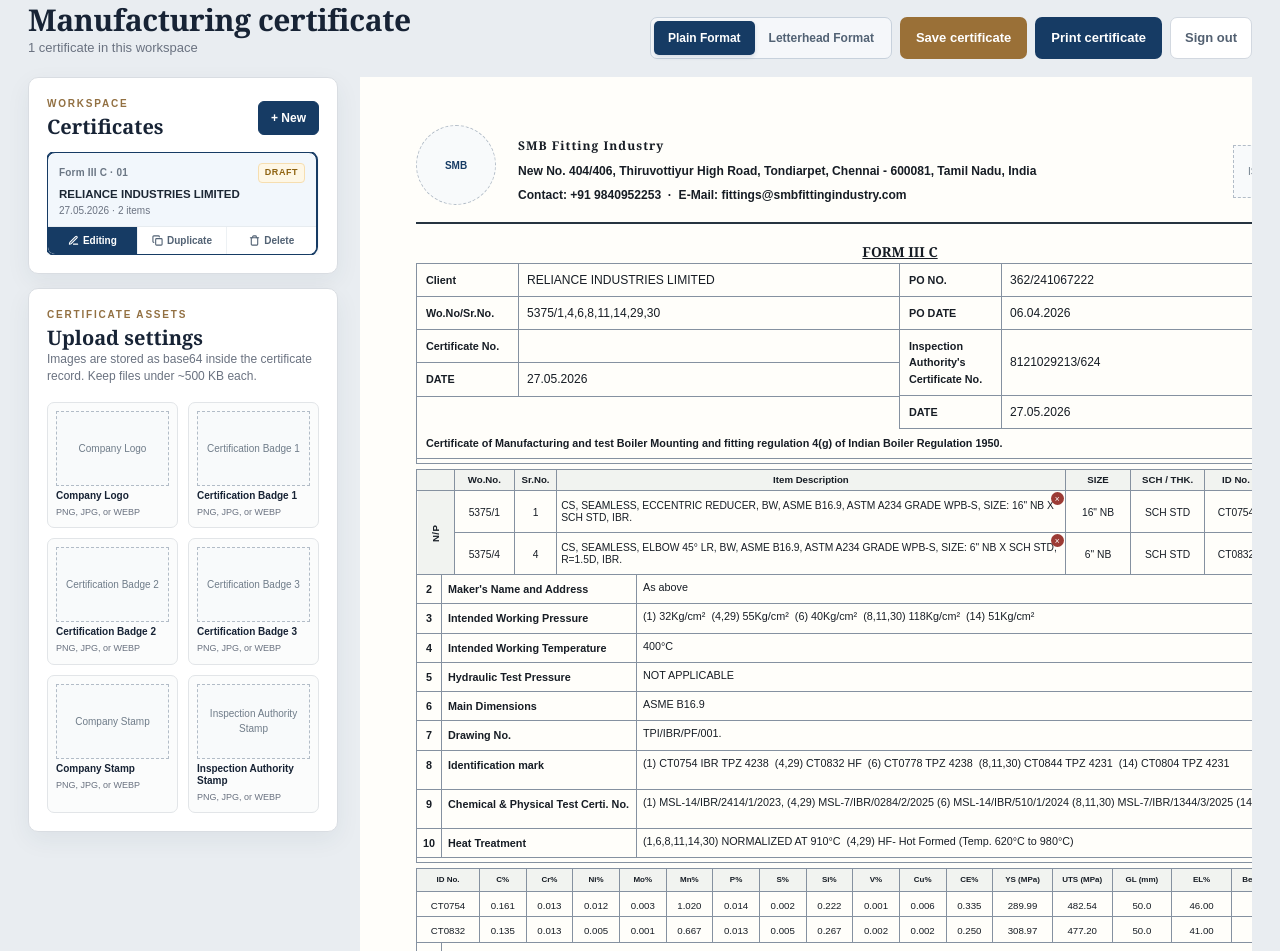
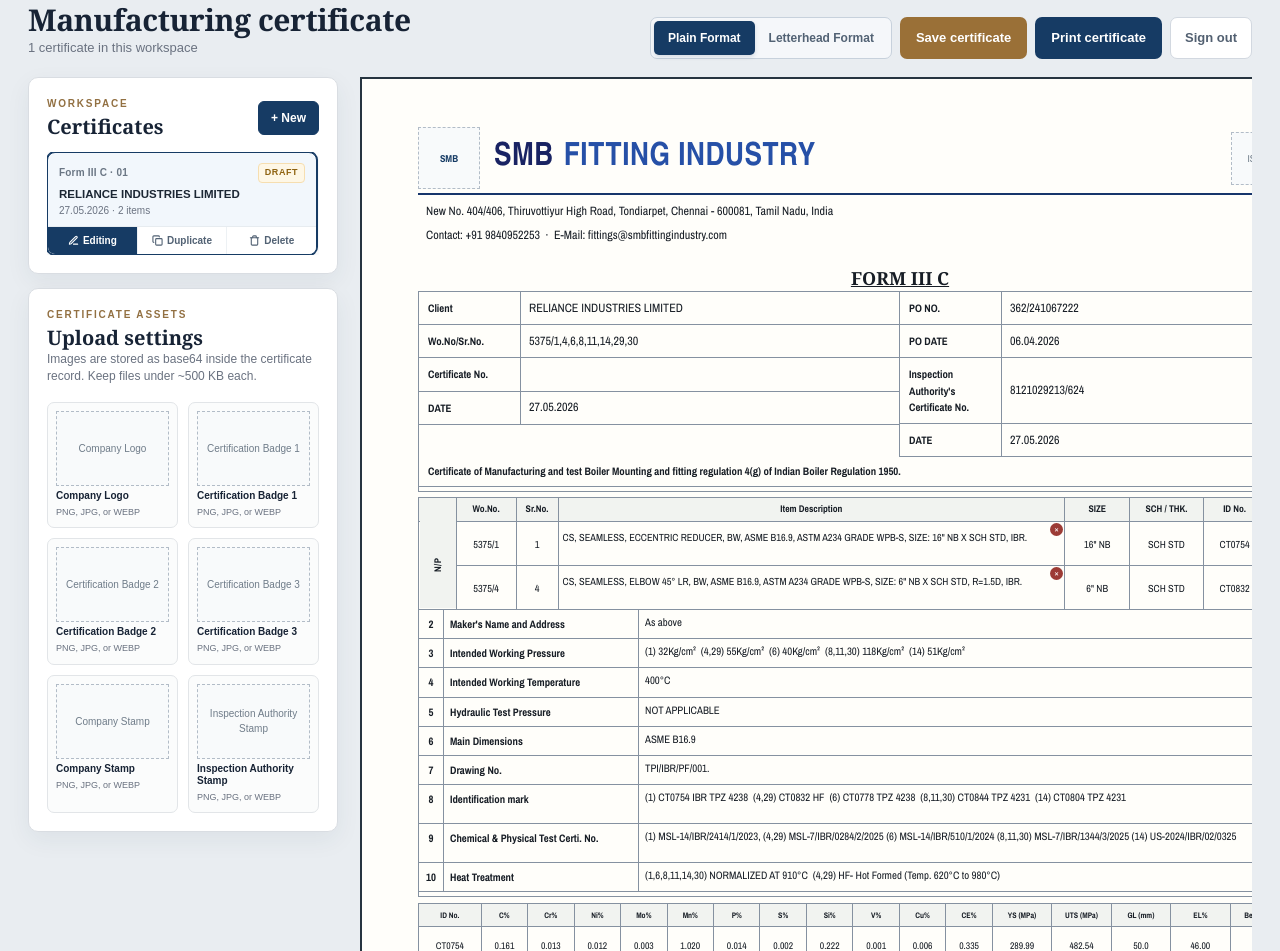
Before and after one commit to Mohammed-Burhani/smb-certifications, a Next.js app: page / in a window 1280 px wide. Shown: the part 41-992 px from the top of the page. Built offline with nearby package versions, Linux system fonts and the light colour scheme; no server answers; the database is empty.

Commit message:
Fixed Final format

```diff
--- a/app/certificate/CertificateBuilder.tsx
+++ b/app/certificate/CertificateBuilder.tsx
@@ -27,15 +27,6 @@
 
 type CertificateRecord = { id: string; draft: CertificateDraft; savedAt?: string };
 
-// Letterhead clearance: pre-printed stationery has a header band that ends
-// around 32mm down the page, which the Letterhead format keeps clear. Kept in
-// sync with --lh-top / --lh-bottom in globals.css.
-const LETTERHEAD_TOP_MM = 32;
-const LETTERHEAD_BOTTOM_MM = 0;
-// A4 minus the @page margins declared in globals.css (2mm top + 2mm bottom),
-// with a small safety margin for printers that round the printable area down.
-const PRINTABLE_HEIGHT_MM = 291;
-const MM_PER_PX = 25.4 / 96;
 
 // ─── Default / seed data ─────────────────────────────────────────────────────
 
@@ -332,33 +323,6 @@
   const hasHydrated = useRef(false);
   const queryClient = useQueryClient();
 
-  // Chrome evaluates print media queries during `beforeprint`, so the sheet can
-  // be measured exactly as it will be printed. If the content runs past one
-  // page, shrink just the body (the letterhead paddings are divided by the same
-  // factor in CSS, so the cleared bands keep their real size).
-  useEffect(() => {
-    const fit = () => {
-      const sheet = document.querySelector<HTMLElement>(".certificate-sheet.minimal-format");
-      if (!sheet) return;
-      sheet.style.setProperty("--sheet-scale", "1");
-      const bands = LETTERHEAD_TOP_MM + LETTERHEAD_BOTTOM_MM;
-      const body = sheet.getBoundingClientRect().height * MM_PER_PX - bands;
-      const room = PRINTABLE_HEIGHT_MM - bands;
-      if (body <= 0 || room <= 0) return;
-      sheet.style.setProperty("--sheet-scale", String(Math.max(0.5, Math.min(1, room / body))));
-    };
-    const reset = () => {
-      document
-        .querySelector<HTMLElement>(".certificate-sheet.minimal-format")
-        ?.style.setProperty("--sheet-scale", "1");
-    };
-    window.addEventListener("beforeprint", fit);
-    window.addEventListener("afterprint", reset);
-    return () => {
-      window.removeEventListener("beforeprint", fit);
-      window.removeEventListener("afterprint", reset);
-    };
-  }, []);
 
 
   useEffect(() => {
@@ -722,10 +686,11 @@
               <>
                 <header className="certificate-header">
                   <ImageSlot src={mergedImages.logo} label="SMB" compact />
-                  <div className="company-block">
-                    <Field value={draft.company.name}    onChange={(v) => setCompany("name", v)}    className="company-name"  label="Company name" />
-                    <Field value={draft.company.address} onChange={(v) => setCompany("address", v)} className="centered-line" label="Company address" />
-                    <Field value={draft.company.contact} onChange={(v) => setCompany("contact", v)} className="centered-line" label="Company contact" />
+                  {/* Fixed wordmark, not editable: it is the company's mark, not
+                      certificate data. Two-tone like the letterhead. */}
+                  <div className="company-name">
+                    <span className="company-name-mark">SMB</span>
+                    <span className="company-name-rest">Fitting Industry</span>
                   </div>
                   <div className="badges">
                     <ImageSlot src={mergedImages.badge1} label="ISO"  compact />
@@ -735,6 +700,11 @@
                 </header>
 
                 <div className="rule" />
+
+                <div className="company-block">
+                  <Field value={draft.company.address} onChange={(v) => setCompany("address", v)} className="centered-line" label="Company address" />
+                  <Field value={draft.company.contact} onChange={(v) => setCompany("contact", v)} className="centered-line" label="Company contact" />
+                </div>
               </>
             )}
 
--- a/app/globals.css
+++ b/app/globals.css
@@ -458,50 +458,76 @@
   padding: 48px 56px 32px;
   background: var(--paper);
   box-shadow: 0 12px 36px #243c5528;
-  font-family: Arial, Helvetica, sans-serif;
+  border: 2px solid #263440;
+  font-family: var(--font-archivo-narrow), Arial, Helvetica, sans-serif;
   color: #171d25;
   display: flex;
   flex-direction: column;
 }
+/* Letterhead header: logo + wordmark left, certification badges right, blue
+   rule under, address lines left-aligned below it. */
 .certificate-header {
-  display: grid;
-  grid-template-columns: auto 1fr auto;
-  min-height: 92px;
+  display: flex;
   align-items: center;
+  justify-content: space-between;
+  min-height: 62px;
   gap: 14px;
 }
 .certificate-header > .image-slot {
-  justify-self: start;
-  align-self: start;
-  width: 80px;
-  height: 80px;
-  border-radius: 50%;
+  flex: 0 0 auto;
+  width: 62px;
+  height: 62px;
+  border-radius: 0;
   font-weight: 800;
   color: var(--blue);
 }
 .company-block {
   text-align: left;
   min-width: 0;
-}
+  padding-top: 4px;
+}
+/* Wordmark sampled from the letterhead PDF: "SMB" #192363, the rest #2650A7,
+   heavy condensed sans, ~32pt. */
 .company-name {
-  display: block;
-  width: 100%;
+  flex: 1 1 auto;
+  min-width: 0;
+  display: flex;
+  align-items: baseline;
+  gap: 10px;
+  font:
+    800 32px/1 "Arial Narrow", Arial, Helvetica, sans-serif;
+  letter-spacing: 0.5px;
+  text-transform: uppercase;
+}
+.company-name .company-name-mark,
+.company-name .company-name-rest {
+  font: inherit;
+  letter-spacing: inherit;
+  text-transform: inherit;
   text-align: left;
-  font:
-    700 48.2px/1 Georgia,
-    serif;
-  letter-spacing: 1px;
-  color: #182635;
+  padding: 0;
+  width: auto;
+  min-width: 0;
+}
+.company-name .company-name-mark {
+  flex: 0 0 auto;
+  color: #192363;
+}
+.company-name .company-name-rest {
+  flex: 0 1 auto;
+  color: #2650a7;
 }
 .centered-line {
   display: block;
   width: 100%;
   text-align: left;
-  font-size: 12.6px;
-  font-weight: 600;
+  font-size: 12px;
+  font-weight: 400;
+  color: #151616;
+  line-height: 1.5;
 }
 .badges {
-  justify-self: end;
+  flex: 0 0 auto;
   display: flex;
   align-items: center;
   justify-content: end;
@@ -518,14 +544,14 @@
   letter-spacing: -4px;
 }
 .rule {
-  border-top: 2px solid #263440;
-  margin-top: 5px;
+  border-top: 2px solid #17356b;
+  margin-top: 4px;
 }
 .form-title {
   margin: 21px 0 4px;
   text-align: center;
   font:
-    700 13.8px/1 Georgia,
+    700 18px/1 Georgia,
     serif;
   text-decoration: underline;
 }
@@ -612,7 +638,7 @@
 .certificate-table th,
 .certificate-table td {
   border: 1px solid var(--line);
-  padding: 0;
+  padding: 4px 0;
   vertical-align: middle;
   word-wrap: break-word;
   overflow-wrap: break-word;
@@ -921,7 +947,9 @@
 @media print {
   @page {
     size: A4 portrait;
-    margin: 2mm 8mm;
+    /* 2mm top/bottom fell inside the printer's unprintable strip, so the
+       sheet's own 2px outline was clipped away. 7mm clears it on all sides. */
+    margin: 4mm 5mm;
   }
   html,
   body {
@@ -957,16 +985,30 @@
     padding: 0 !important;
     margin: 0 !important;
   }
+  .certificate-sheet:not(.minimal-format) {
+    /* Measured with headless Chrome print-to-pdf: the content is ~4% taller
+       than one A4 page, which put the footer on a second sheet. 0.94 fits with
+       margin (1 page at 0.95, 2 pages at 0.97). */
+    zoom: 0.87 !important;
+  }
   .certificate-sheet {
-    width: 100% !important;
-    max-width: 100% !important;
+    /* width:100% would fill the page box and swallow the margin below, leaving
+       the outline hard against the paper edge. */
+    width: auto !important;
+    max-width: none !important;
+    /* 285mm assumed the printer gives back the full A4 minus the 2mm @page
+       margin. It does not: the footer is pushed past the real printable area
+       and lands on a second sheet. 262mm keeps the footer bottom-anchored with
+       room to spare on printers that reserve ~10mm. */
     min-height: 285mm !important;
     height: auto !important;
     box-sizing: border-box !important;
     padding: 4px 40px 4px !important;
-    margin: 0 auto !important;
+    /* The sheet keeps its own 5mm gutter so the outline stays visible even when
+       the print dialog's Margins setting is "None" and @page is ignored. */
+    margin: 5mm !important;
     box-shadow: none !important;
-    border: none !important;
+    border: 2px solid #263440 !important;
     page-break-inside: avoid !important;
     break-inside: avoid !important;
     page-break-after: avoid !important;
@@ -991,19 +1033,45 @@
     gap: 6px !important;
   }
   .certificate-header > .image-slot {
-    width: 72px !important;
-    height: 72px !important;
+    width: 66px !important;
+    height: 26px !important;
     align-self: start !important;
   }
   .company-name {
-    font-size: 26px !important;
+    display: flex !important;
+    align-items: baseline !important;
+    gap: 8px !important;
+    font-size: 39px !important;
+    font-family: "Arial Narrow", Arial, Helvetica, sans-serif !important;
+    font-weight: 800 !important;
+    letter-spacing: 0.3px !important;
+  }
+  .company-name .company-name-mark,
+  .company-name .company-name-rest {
+    font-size: 39px !important;
+    font-family: "Arial Narrow", Arial, Helvetica, sans-serif !important;
+    font-weight: 800 !important;
+    line-height: 1 !important;
+    padding: 0 !important;
+  }
+  .company-name .company-name-mark {
+    color: #192363 !important;
+  }
+  .company-name .company-name-rest {
+    color: #2650a7 !important;
   }
   .centered-line {
-    font-size: 9.8px !important;
+    font-size: 12px !important;
+    font-weight: 400 !important;
+    color: #1c1c1c !important;
+    line-height: 1.4 !important;
+  }
+  .company-block {
+    padding-top: 3px !important;
   }
   .badges .image-slot {
-    width: 36px !important;
-    height: 42px !important;
+    width: 52px !important;
+    height: 40px !important;
   }
   .ce-mark {
     font-size: 23px !important;
@@ -1013,29 +1081,29 @@
   }
   .form-title {
     margin: 2px 0 1px !important;
-    font-size: 12.1px !important;
+    font-size: 20px !important;
   }
   .metadata-table {
-    font-size: 12.3px !important;
+    font-size: 10.9px !important;
   }
   .meta-row {
-    min-height: 14px !important;
+    min-height: 12px !important;
   }
   .meta-row b {
+    font-size: 10.1px !important;
+    padding: 2px 4px !important;
+  }
+  .meta-regulation .certificate-input {
+    font-size: 10.1px !important;
+    padding: 2px 4px !important;
+  }
+  .item-caption {
     font-size: 11.6px !important;
-    padding: 2px 4px !important;
-  }
-  .meta-regulation .certificate-input {
-    font-size: 11.6px !important;
-    padding: 2px 4px !important;
-  }
-  .item-caption {
-    font-size: 13.2px !important;
     padding: 1px !important;
   }
   .item-table th {
-    height: 14px !important;
-    font-size: 10.9px !important;
+    height: 11px !important;
+    font-size: 9.7px !important;
   }
   .item-table th:nth-child(1) {
     width: 3.9% !important;
@@ -1074,83 +1142,90 @@
     width: 6.4% !important;
   }
   .item-table tbody tr {
-    height: 21px !important;
+    height: 17px !important;
   }
   .item-table td {
-    padding: 0 !important;
+    padding: 2px 0 !important;
   }
   .item-table td .certificate-input {
-    font-size: 10.9px !important;
+    font-size: 9.7px !important;
     padding: 1px 2px !important;
   }
   .item-table .description-cell .certificate-area {
     text-align: left !important;
-    font-size: 10.9px !important;
+    font-size: 9.7px !important;
     min-height: 14px !important;
     line-height: 1.1 !important;
     padding: 1px 2px !important;
   }
   .spec-row {
     min-height: 14px !important;
-    font-size: 11.6px !important;
+    font-size: 10.1px !important;
   }
   .spec-number,
   .spec-label {
     padding: 2px 4px !important;
-    font-size: 11.6px !important;
+    font-size: 10.1px !important;
   }
   .spec-value .certificate-input {
-    font-size: 11.6px !important;
+    font-size: 10.1px !important;
     padding: 1px 3px !important;
   }
   .chemistry-table th {
-    height: 13px !important;
-    font-size: 9.2px !important;
+    height: 10px !important;
+    font-size: 8.2px !important;
   }
   .chemistry-table td .certificate-input {
-    font-size: 10.0px !important;
+    font-size: 8.9px !important;
     padding: 1px 2px !important;
   }
   .raw-section {
-    font-size: 14.1px !important;
+    font-size: 12.4px !important;
   }
   .section-number {
-    font-size: 14.1px !important;
+    font-size: 12.4px !important;
     padding: 2px 3px !important;
   }
   .raw-heading {
-    font-size: 14.1px !important;
+    font-size: 12.4px !important;
     padding: 2px 4px !important;
   }
   .raw-id {
-    font-size: 12.1px !important;
+    font-size: 10.7px !important;
     padding: 2px 4px !important;
   }
   .raw-id-input {
-    font-size: 12.1px !important;
+    font-size: 10.7px !important;
     padding: 0px 2px !important;
   }
   .raw-row {
-    min-height: 14px !important;
+    min-height: 11px !important;
   }
   .raw-row b {
-    font-size: 11.2px !important;
+    font-size: 9.9px !important;
     padding: 2px 3px !important;
   }
   .raw-row .certificate-input {
-    font-size: 11.2px !important;
+    font-size: 9.9px !important;
     padding: 2px 3px !important;
+  }
+  /* Keep the sign-off together: if it cannot fit, the whole block moves rather
+     than splitting PLACE from DATE across the page break. */
+  .declaration,
+  .certificate-footer {
+    page-break-inside: avoid !important;
+    break-inside: avoid !important;
   }
   .compliance {
     margin-top: 0 !important;
   }
   .compliance-number {
-    font-size: 11.6px !important;
+    font-size: 10.1px !important;
     padding: 2px 3px !important;
   }
   .compliance .certificate-area {
     min-height: 20px !important;
-    font-size: 10.5px !important;
+    font-size: 9.2px !important;
     padding: 2px 4px !important;
     line-height: 1.2 !important;
   }
@@ -1321,7 +1396,6 @@
   /* Blank space reserved for the pre-printed letterhead header/footer. */
   --lh-top: 32mm;
   --lh-bottom: 0mm;
-  --sheet-scale: 1;
   /* Match print: the sheet is as tall as its content, no stretched filler. */
   min-height: auto;
   padding-top: var(--lh-top);
@@ -1386,19 +1460,20 @@
 .minimal-footer-left {
   display: flex;
   flex-direction: column;
+  gap: 4px;
+}
+.minimal-footer-row {
+  display: flex;
+  align-items: baseline;
+  flex-wrap: nowrap;
   gap: 8px;
 }
-.minimal-footer-row {
-  display: flex;
-  align-items: center;
-  gap: 8px;
-}
 .minimal-footer-label {
-  font-size: 9px;
+  font-size: 10px;
   font-weight: 800;
   color: #000;
   white-space: nowrap;
-  min-width: 60px;
+  min-width: 46px;
 }
 .minimal-footer-right {
   display: flex;
@@ -1406,8 +1481,9 @@
   align-items: flex-end;
 }
 .minimal-footer-input {
-  flex: 1;
-  font-size: 9px !important;
+  flex: 0 1 auto;
+  white-space: nowrap;
+  font-size: 10px !important;
   font-weight: 700;
   padding: 0 !important;
   border: 0 !important;
@@ -1450,15 +1526,20 @@
     /* Shrink the body of the certificate so the reserved letterhead margins
        never push the footer onto a second page. The paddings are divided by
        the same factor so the cleared bands keep their real millimetre size. */
-    zoom: var(--sheet-scale, 1) !important;
+    /* The letterhead band costs 32mm of the 291mm printable height, so the body
+       is shrunk by that same proportion. Fixed, not measured: it keeps the
+       minimal format on one page whenever the full format fits on one. */
+    /* 0.85: the 32mm letterhead band plus the 5mm outline gutter leave this
+       much room. Measured — 0.88 spilled onto a second page. */
+    zoom: 0.85 !important;
     /* No forced sheet height: the 285mm floor used by the full format stretches
        the sheet past the printable area once the letterhead margins are added,
        which pushed PLACE/DATE and the page count onto a second sheet. Letting
        the content set its own height keeps the block right under the
        declaration. */
     min-height: 0 !important;
-    padding-top: calc(var(--lh-top, 32mm) / var(--sheet-scale, 1)) !important;
-    padding-bottom: calc(var(--lh-bottom, 0mm) / var(--sheet-scale, 1)) !important;
+    padding-top: calc(var(--lh-top, 32mm) / 0.88) !important;
+    padding-bottom: calc(var(--lh-bottom, 0mm) / 0.88) !important;
   }
   /* The auto top margin only exists to push the footer against a fixed sheet
      height, which the minimal format no longer has. */
@@ -1467,7 +1548,7 @@
     margin-top: 15px !important;
   }
   .minimal-format .form-title {
-    margin-top: 50px !important;
+    margin-top: 0 !important;
     margin-bottom: 10px !important;
   }
   .letterhead-guide {
@@ -1478,28 +1559,30 @@
     grid-template-columns: 1fr auto !important;
     gap: 15px !important;
     padding: 10px 0 3px 0 !important;
-    margin-top: 15px !important;
+    margin-top: 0 !important;
     border: none !important;
   }
   .minimal-footer-left {
     display: flex !important;
     flex-direction: column !important;
-    gap: 6px !important;
+    gap: 3px !important;
   }
   .minimal-footer-row {
     display: flex !important;
-    align-items: center !important;
+    align-items: baseline !important;
+    flex-wrap: nowrap !important;
     gap: 6px !important;
   }
   .minimal-footer-label {
-    font-size: 7.5px !important;
+    font-size: 9.5px !important;
     font-weight: 800 !important;
     white-space: nowrap !important;
-    min-width: 50px !important;
+    min-width: 42px !important;
   }
   .minimal-footer-input {
-    flex: 1 !important;
-    font-size: 7.5px !important;
+    flex: 0 1 auto !important;
+    white-space: nowrap !important;
+    font-size: 9.5px !important;
     font-weight: 700 !important;
     padding: 0 !important;
     border: none !important;
```
Also changed, not shown: app/layout.tsx (+8 -2 lines), 1 other file (tests, documents, lock files or other folders).
